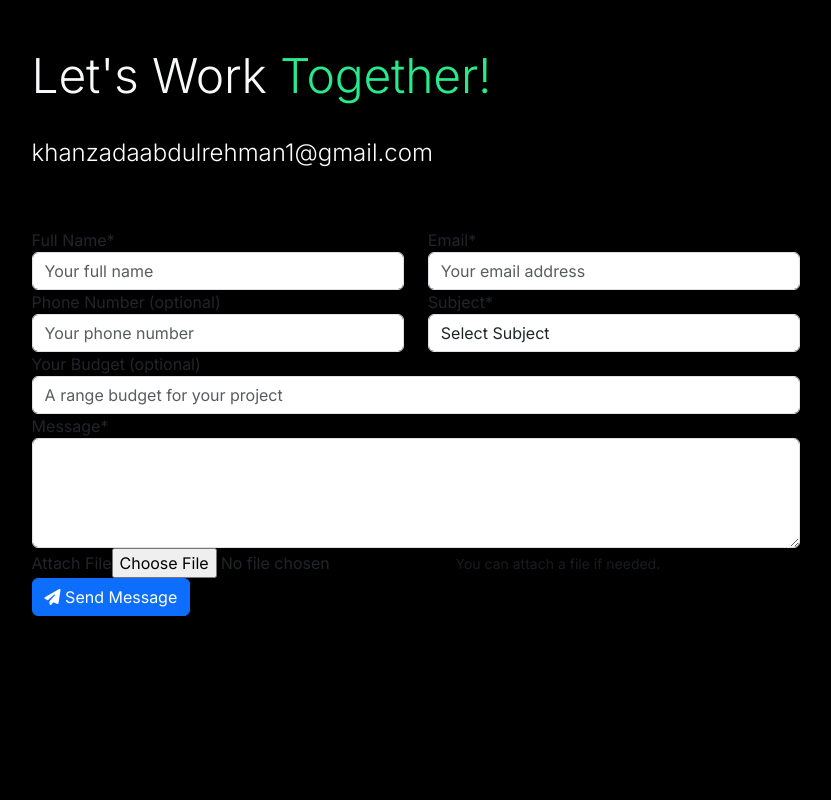
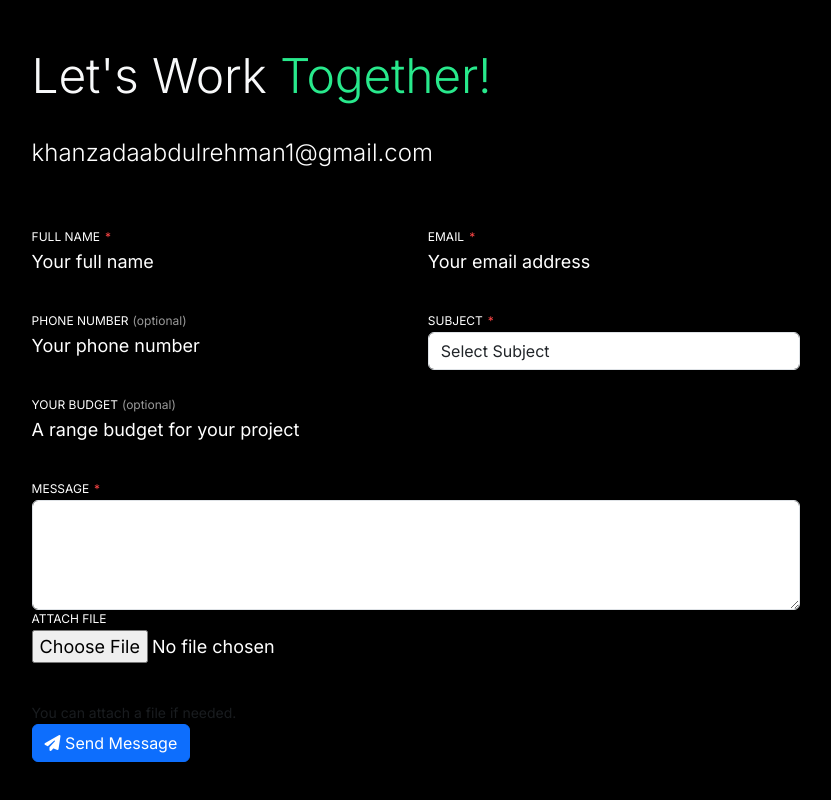
Before and after one commit to abdulrehmankz1/personal-portfolio, a React (Create React App) app: page / in a window 1280 px wide. Shown: the part 7291-8091 px from the top of the page, without its empty margins (420-1251 px from the left). Built offline with nearby package versions, Linux system fonts and the light colour scheme.

Commit message:
add contact form styling

```diff
--- a/src/styles.scss
+++ b/src/styles.scss
@@ -307,6 +307,7 @@ body {
   .portfolio_Section {
     .portfolio_item {
       margin-bottom: 62px;
+
       a {
         text-decoration: none;
       }
@@ -323,6 +324,7 @@ body {
         cursor: pointer;
         transition: transform 0.3s; // Added transition for smooth hover effect
       }
+
       &:hover {
         a {
           text-decoration: underline;
@@ -412,12 +414,61 @@ body {
       filter: invert(1);
     }
   }
-.contact_section{
+
+  .contact_section {
     h3 {
       font-size: 24px;
       color: #fff;
       font-weight: 300;
       margin-bottom: 60px;
+    }
+
+    label {
+      display: block;
+      font-size: 12px;
+      text-transform: uppercase;
+      color: #fff;
+      margin-bottom: 2px;
+    }
+
+    input {
+      display: block;
+      color: #fff;
+      width: 100%;
+      border: none;
+      background: none;
+      font-size: 18px;
+      padding: 0;
+      transition: .2s;
+      padding-bottom: 3px;
+      margin: 0 0 34px;
+    }
+
+    input:focus {
+      background-color: transparent;
+      border: none;
+    }
+
+    input::placeholder {
+      display: block;
+      color: #fff;
+      border: none;
+      background: none;
+      font-size: 18px;
+      padding: 0;
+      transition: .2s;
+      padding-bottom: 3px;
+    }
+
+    .star_color {
+      color: #FC4545;
+      font-size: 12px;
+      margin-left: 5px;
+    }
+
+    .optional {
+      color: #999999;
+      text-transform: none;
     }
   }
 
```
Lines whose indentation alone changed are shown as unchanged.
